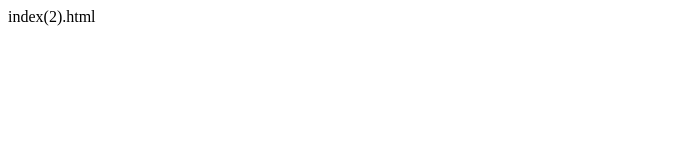
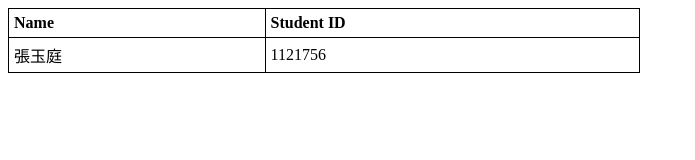
Before and after one commit to s1121756/s1121756.github.io, a plain HTML site: page index2.html in a window 1280 px wide. Shown: the whole page, without its empty margins (0-695 px from the left). Drawn offline with Linux system fonts and the light colour scheme.

Commit message:
Update index2.html

```diff
--- a/index2.html
+++ b/index2.html
@@ -1 +1,32 @@
-index(2).html
+<!DOCTYPE html>
+<html>
+<head>
+    <style>
+        table {
+            border-collapse: collapse;
+            width: 50%;
+        }
+        th, td {
+            border: 1px solid black;
+            padding: 5px;
+            text-align: left;
+        }
+    </style>
+</head>
+<body>
+
+
+
+<table>
+  <tr>
+    <th>Name</th>
+    <th>Student ID</th>
+  </tr>
+  <tr>
+    <td>張玉庭</td>
+    <td>1121756</td>
+  </tr>
+</table>
+
+</body>
+</html>
```
